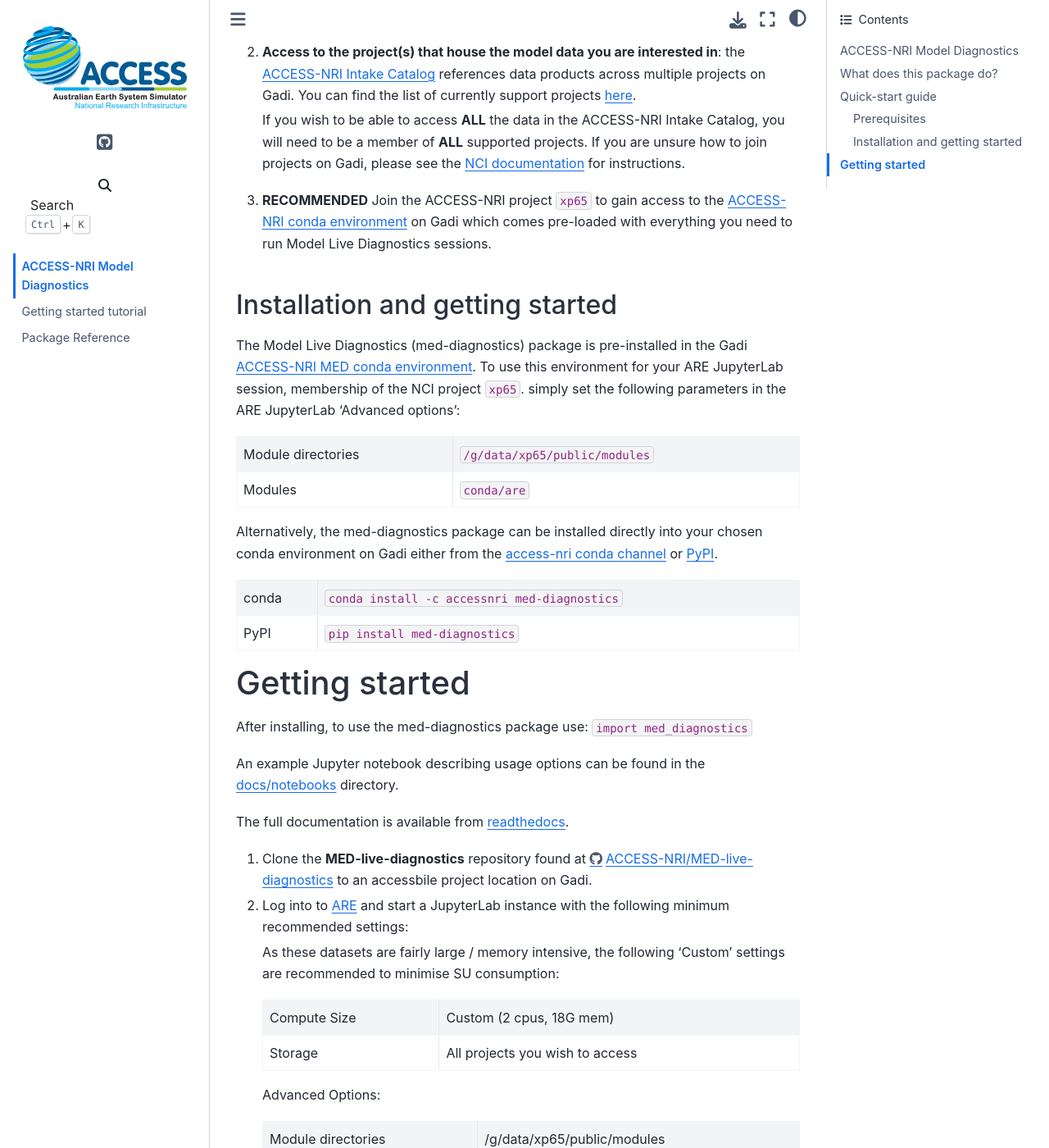
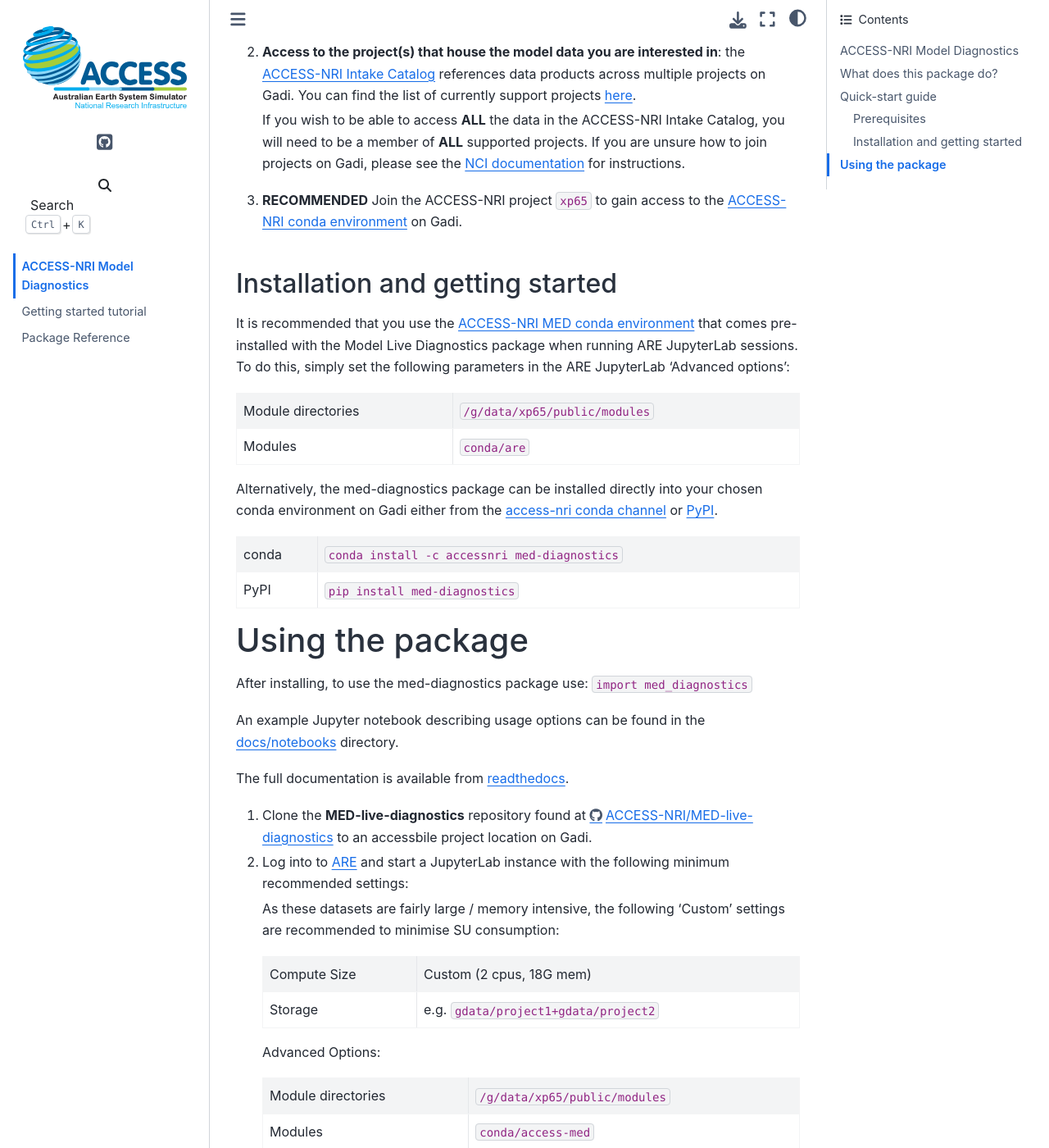
Before and after one commit to ACCESS-NRI/MED-live-diagnostics, a Sphinx documentation site: the page built from docs/index.rst, in a window 1280 px wide and 1400 px high, scrolled down 1285 px. Shown: the whole window at 82% size. Built offline with Sphinx 7.4.7 and the Sphinx Book theme 1.1.4, drawn with Linux system fonts in a browser that asks for light colours.

Commit message:
Update index.rst

```diff
--- a/docs/index.rst
+++ b/docs/index.rst
@@ -54,15 +54,13 @@
    If you wish to be able to access **ALL** the data in the ACCESS-NRI Intake Catalog, you will need to be a member of **ALL** supported projects. If you are unsure how to join projects on Gadi,
    please see the `NCI documentation <https://opus.nci.org.au/display/Help/How+to+connect+to+a+project>`_ for instructions.
 
-#. **RECOMMENDED** Join the ACCESS-NRI project ``xp65`` to gain access to the `ACCESS-NRI conda environment <https://github.com/ACCESS-NRI/MED-condaenv>`_ on Gadi which comes pre-loaded with everything you need
-   to run Model Live Diagnostics sessions.
+#. **RECOMMENDED** Join the ACCESS-NRI project ``xp65`` to gain access to the `ACCESS-NRI conda environment <https://github.com/ACCESS-NRI/MED-condaenv>`_ on Gadi.
 
 
 Installation and getting started
 ^^^^^^^^^^^^^
-The Model Live Diagnostics (med-diagnostics) package is pre-installed in the Gadi `ACCESS-NRI MED conda environment <https://github.com/ACCESS-NRI/MED-condaenv>`_. To use this environment for your ARE JupyterLab session,
-membership of the NCI project ``xp65``.
-simply set the following parameters in the ARE JupyterLab 'Advanced options':
+It is recommended that you use the `ACCESS-NRI MED conda environment <https://github.com/ACCESS-NRI/MED-condaenv>`_ that comes pre-installed with the Model Live Diagnostics package
+when running ARE JupyterLab sessions. To do this, simply set the following parameters in the ARE JupyterLab 'Advanced options':
 
 +-------------------------+----------------------------------+
 | Module directories      | ``/g/data/xp65/public/modules``  |
@@ -79,7 +77,7 @@
 | PyPI          | ``pip install med-diagnostics``                 |
 +---------------+-------------------------------------------------+
 
-Getting started
+Using the package
 =========================
 After installing, to use the med-diagnostics package use: ``import med_diagnostics``
 
@@ -96,18 +94,18 @@
 
    As these datasets are fairly large / memory intensive, the following 'Custom' settings are recommended to minimise SU consumption:
 
-   +-----------------------+-------------------------------------+
-   | Compute Size          | Custom (2 cpus, 18G mem)            |
-   +-----------------------+-------------------------------------+
-   | Storage               | All projects you wish to access     |
-   +-----------------------+-------------------------------------+
+   +-----------------------+----------------------------------------------+
+   | Compute Size          | Custom (2 cpus, 18G mem)                     |
+   +-----------------------+----------------------------------------------+
+   | Storage               | e.g. ``gdata/project1+gdata/project2``       |
+   +-----------------------+----------------------------------------------+
 
    Advanced Options:
 
    +-----------------------+-------------------------------------+
-   | Module directories    | /g/data/xp65/public/modules         |
+   | Module directories    | ``/g/data/xp65/public/modules``     |
    +-----------------------+-------------------------------------+
-   | Modules               | conda/access-med                    |
+   | Modules               | ``conda/access-med``                |
    +-----------------------+-------------------------------------+
 
 #. You should now have an ARE JupyterLab instance running using the `ACCESS-NRI MED Conda environment <https://github.com/ACCESS-NRI/MED-condaenv>`_.
```
